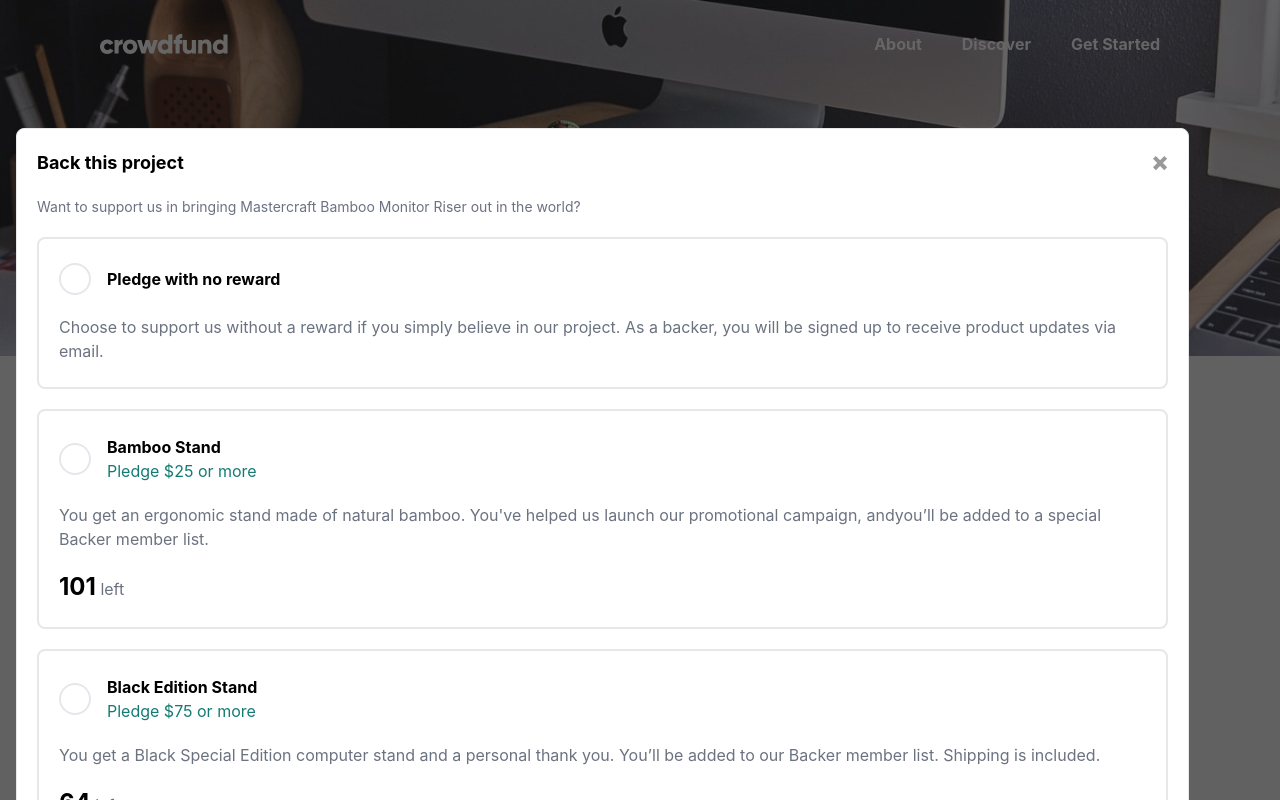
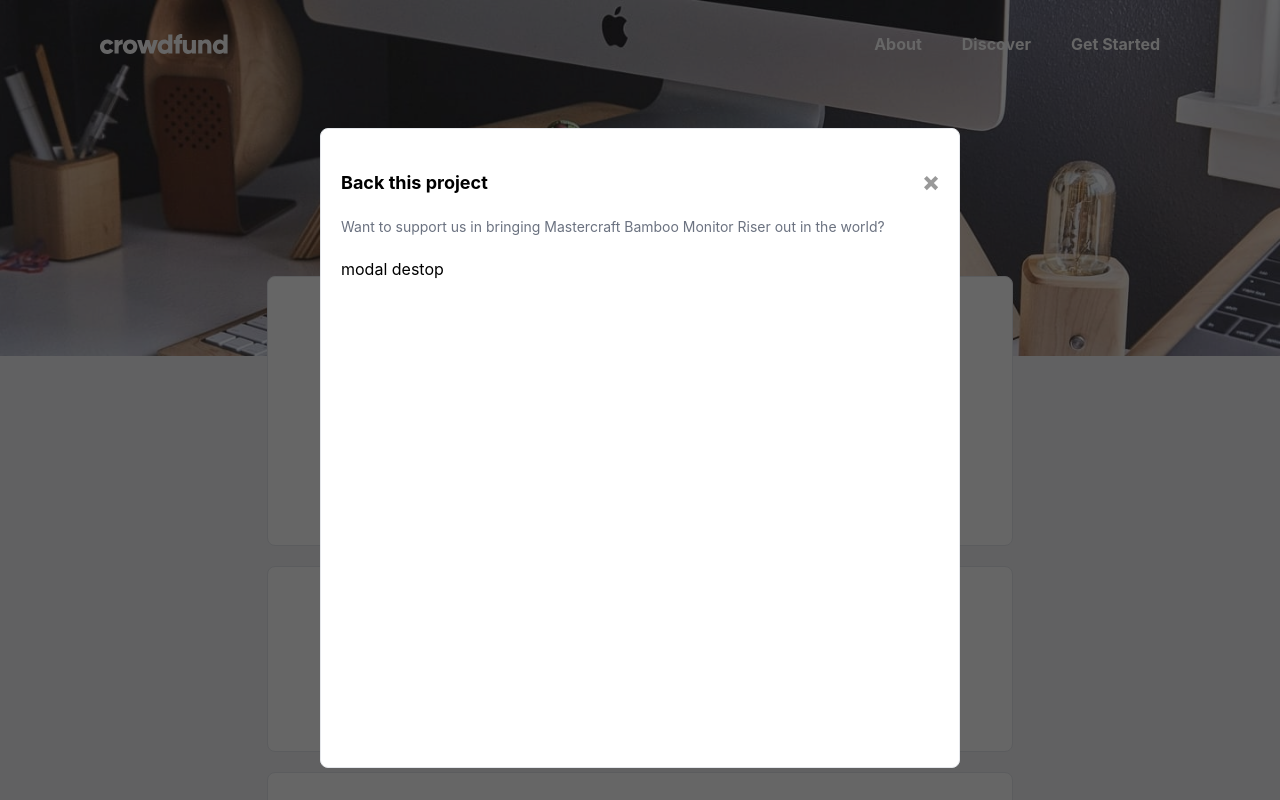
Before and after one commit to TifennQ/Crowdfunding-product-page-FrontEndMentor, a React (Create React App) app: page / in a window 1280 px wide. Both pictures are taken after a click on the button "Back this project". Shown: the top 800 px of the page. Built offline with nearby package versions, Linux system fonts and the light colour scheme.

Commit message:
modal and cardsModalDesktop init 1140px

```diff
--- a/src/App.js
+++ b/src/App.js
@@ -17,13 +17,14 @@ function App() {
   const [isDesktop, setIsDesktop] = useState(false)
 
   useEffect(() => {
-    const body = document.getElementById('root')
+    const root = document.getElementById('root')
+    const body = document.querySelector('body')
 
     if(isModalOpen || isModalCompletedOpen || isMenuOpen) {
-      body.classList.add('withModalOpen')
+      root.classList.add('withModalOpen')
     }
     else {
-      body.classList.remove('withModalOpen')
+      root.classList.remove('withModalOpen')
     }
 
     if(width < 960) {
@@ -39,6 +40,7 @@ function App() {
     <div>
       <Header isMenuOpen={isMenuOpen} setIsMenuOpen={setIsMenuOpen} isDesktop={isDesktop}/>
       <Modal
+        isDesktop={isDesktop}
         isModalOpen={isModalOpen}
         setIsModalOpen={setIsModalOpen}
         pledgeIsSelected={pledgeIsSelected}
--- a/src/components/CardsModal.js
+++ b/src/components/CardsModal.js
@@ -1,25 +1,6 @@
 import React from 'react'
 
-const CardsModal = ({cards, pledgeIsSelected, setPledgeIsSelected, setIsModalOpen, setIsModalCompletedOpen}) => {
-    const handleClick = (id, left) => {
-        if(left === "0") {
-            return
-        }
-        else {
-            if(pledgeIsSelected === id) {
-                setPledgeIsSelected(0)
-            }
-            else {
-                setPledgeIsSelected(id)
-            }
-        }
-
-    }
-
-    const handleCompletePledge = () => {
-        setIsModalOpen(false)
-        setIsModalCompletedOpen(true)
-    }
+const CardsModal = ({cards, pledgeIsSelected, handleClick, handleCompletePledge}) => {
 
     return (
         <>
--- /dev/null
+++ b/src/components/CardsModalDesktop.js
@@ -0,0 +1,11 @@
+import React from 'react'
+
+const CardsModalDesktop = ({cards, pledgeIsSelected, handleClick, handleCompletePledge}) => {
+    return (
+        <>
+            <p>modal destop</p>
+        </>
+    )
+}
+
+export default CardsModalDesktop
--- a/src/components/Modal.js
+++ b/src/components/Modal.js
@@ -2,15 +2,35 @@ import React, {useState} from 'react'
 import dataModal from '../dataModal'
 import iconClose from '../images/icon-close-modal.svg'
 import CardsModal from './CardsModal'
+import CardsModalDesktop from './CardsModalDesktop'
 
-const Modal = ({isModalOpen, setIsModalOpen, pledgeIsSelected, setPledgeIsSelected, setIsModalCompletedOpen, isModalCompletedOpen}) => {
+const Modal = ({isDesktop, isModalOpen, setIsModalOpen, pledgeIsSelected, setPledgeIsSelected, setIsModalCompletedOpen, isModalCompletedOpen}) => {
     const [cardsModal, setCardsModal] = useState(dataModal)
+    const handleClick = (id, left) => {
+        if(left === "0") {
+            return
+        }
+        else {
+            if(pledgeIsSelected === id) {
+                setPledgeIsSelected(0)
+            }
+            else {
+                setPledgeIsSelected(id)
+            }
+        }
+
+    }
+
+    const handleCompletePledge = () => {
+        setIsModalOpen(false)
+        setIsModalCompletedOpen(true)
+    }
 
     return (
         <>
         {
             isModalOpen && (
-                <section className="absolute w-11/12 bg-white py-5 px-5 z-40 mt-32 mx-4 border rounded-lg modal">
+                <section className={`${isDesktop ?  "absolute w-1/2 bg-white py-10 px-5 z-40 mt-32 border rounded-lg modalDesktop" :  "absolute w-11/12 bg-white py-5 px-5 z-40 mt-32 mx-4 border rounded-lg modal" }`}>
                 <div>
                     <div className="flex justify-between items-center">
                         <h2 className="text-lg font-bold">Back this project</h2>
@@ -18,13 +38,30 @@ const Modal = ({isModalOpen, setIsModalOpen, pledgeIsSelected, setPledgeIsSelect
                     </div>
                     <p className="my-5 text-sm text-gray-500">Want to support us in bringing Mastercraft Bamboo Monitor Riser out in the world?</p>
                 </div>
+
+                {
+                    !isDesktop && (
                         <CardsModal
                         cards={cardsModal}
+                        pledgeIsSelected={pledgeIsSelected}
+                        handleClick={handleClick}
+                        handleCompletePledge={handleCompletePledge}
+                        />
+                    )
+                }
+                {
+                    isDesktop && (
+                        <CardsModalDesktop
                             pledgeIsSelected={pledgeIsSelected}
                             setPledgeIsSelected={setPledgeIsSelected}
                             setIsModalOpen={setIsModalOpen}
                             setIsModalCompletedOpen={setIsModalCompletedOpen}
+                            handleClick={handleClick}
+                            handleCompletePledge={handleCompletePledge}
                         />
+                    )
+                }
+
             </section>
             )
         }
--- a/src/components/Section1.js
+++ b/src/components/Section1.js
@@ -17,10 +17,20 @@ const Section1 = ({isModalOpen, setIsModalOpen, isDesktop}) => {
                     <button onClick={() => setIsModalOpen(!isModalOpen)} class="btn rounded-full py-1 px-6 text-white">
                         Back this project
                     </button>
-                    <button className="flex items-center btn-gray rounded-full pr-5">
-                        <img src={bookmark} alt="Bookmark"/>
-                        <p className="pl-3">Bookmark</p>
-                    </button>
+                    {
+                        isDesktop && (
+                            <button className="flex items-center btn-gray rounded-full pr-5">
+                                <img src={bookmark} alt="Bookmark"/>
+                                <p className="pl-3">Bookmark</p>
+                            </button>
+                        )
+                    }
+                    {
+                        !isDesktop && (
+                            <img src={bookmark} alt="Bookmark"/>
+                        )
+                    }
+
                 </div>
 
             </section>
--- a/src/index.css
+++ b/src/index.css
@@ -8,14 +8,18 @@ body {
   background-color: #f3f4f6;
 }
 
+#root {
+  position: relative;
+}
+
 .withModalOpen::before {
   content: "";
   display: block;
   position: absolute;
   left: 0;
   top: 0;
-  width: 100vw;
-  height: 100vh;
+  width: 100%;
+  height: 100%;
   opacity: 0.6;
   z-index: 40;
   background: black;
@@ -24,6 +28,14 @@ body {
 
 .modal {
   animation: opacity 300ms ease-in-out;
+}
+
+.modalDesktop {
+  animation: opacity 300ms ease-in-out;
+  left: 50%;
+  transform: translateX(-50%);
+  height: 80vh;
+
 }
 
 @keyframes opacity {
```
Lines whose indentation alone changed are shown as unchanged.
